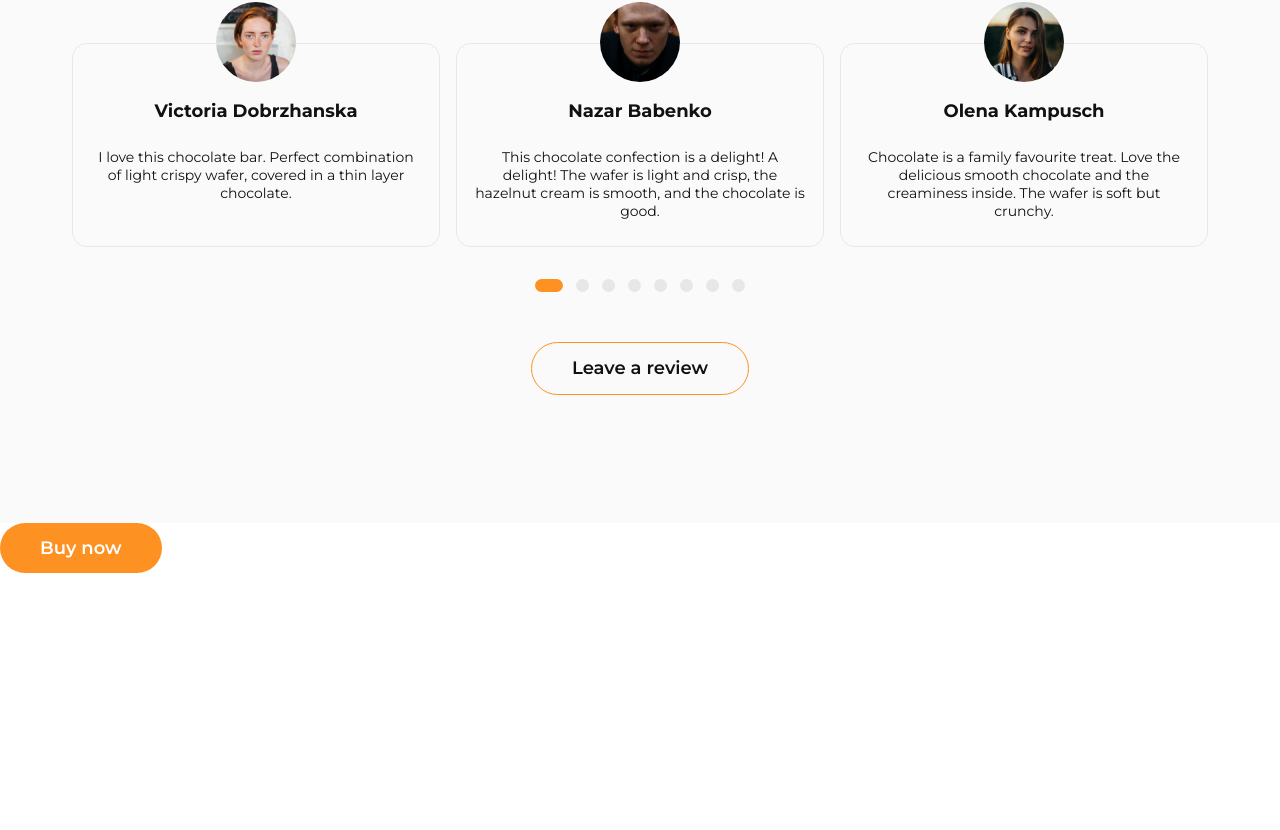
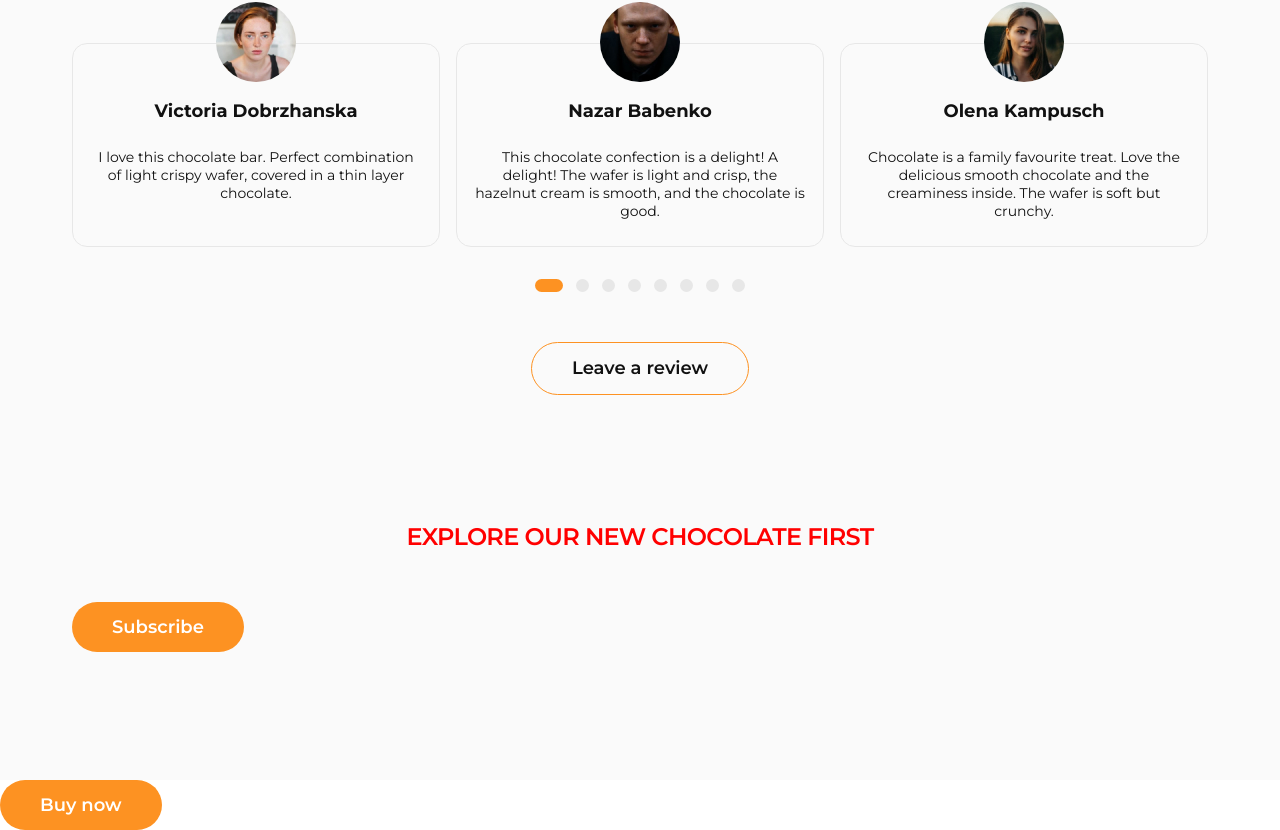
Before and after one commit to kozhushna/chocolate, a React (Create React App) app: page / in a window 1280 px wide. Shown: the part 2006-2836 px from the top of the page. Before the commit the page ends 2579 px from the top, so only its background shows below. Built offline with nearby package versions, Linux system fonts and the light colour scheme.

Commit message:
Add section

```diff
--- a/src/App.jsx
+++ b/src/App.jsx
@@ -1,6 +1,7 @@
 import { Section, Container } from 'App.styled';
 import HowItsMade from './components/HowItsMade/HowItsMade';
 import { Comments } from 'components/Comments/Comments';
+import { Subscribe } from 'components/SubscribeSection/Subscribe';
 import TasteSensation from 'components/TasteSensation/TasteSensation';
 import { ButtonBgOrange } from 'components/ButtonBgOrange/ButtonBgOrange';
 import { Modal } from 'components/Modal/Modal';
@@ -26,6 +27,7 @@ function App() {
       </Section>
       <OurProducts />
       <Comments />
+      <Subscribe />
       {/* test start */}
       <ButtonBgOrange action={openModal} />
       {isModalOpen && (
--- /dev/null
+++ b/src/components/SubscribeSection/Subscribe.jsx
@@ -0,0 +1,19 @@
+import { ButtonBgOrange } from 'components/ButtonBgOrange/ButtonBgOrange';
+
+import { Container, Section } from 'App.styled';
+import { Title } from './Subscribe.styled';
+
+export const Subscribe = () => {
+  const handleClick = () => {
+    console.log('subscribe clicked');
+  };
+
+  return (
+    <Section>
+      <Container>
+        <Title>Explore our new chocolate first</Title>
+        <ButtonBgOrange action={handleClick} title={'Subscribe'} />
+      </Container>
+    </Section>
+  );
+};
--- /dev/null
+++ b/src/components/SubscribeSection/Subscribe.styled.js
@@ -0,0 +1,20 @@
+import styled from '@emotion/styled';
+
+export const Title = styled.h2`
+  /* color: ${props => props.theme.colors.white}; */
+  color: red;
+  text-align: center;
+  font-family: Montserrat;
+  font-size: 20px;
+  font-style: normal;
+  font-weight: 600;
+  line-height: 1.2;
+  letter-spacing: -0.6px;
+  text-transform: uppercase;
+  @media screen and (${props => props.theme.devices.tablet}) {
+    margin-bottom: 50px;
+    font-size: 24px;
+    line-height: 1, 16;
+    letter-spacing: -0.72px;
+  }
+`;
```
Also changed, not shown: 1 other file (tests, documents, lock files or other folders).
